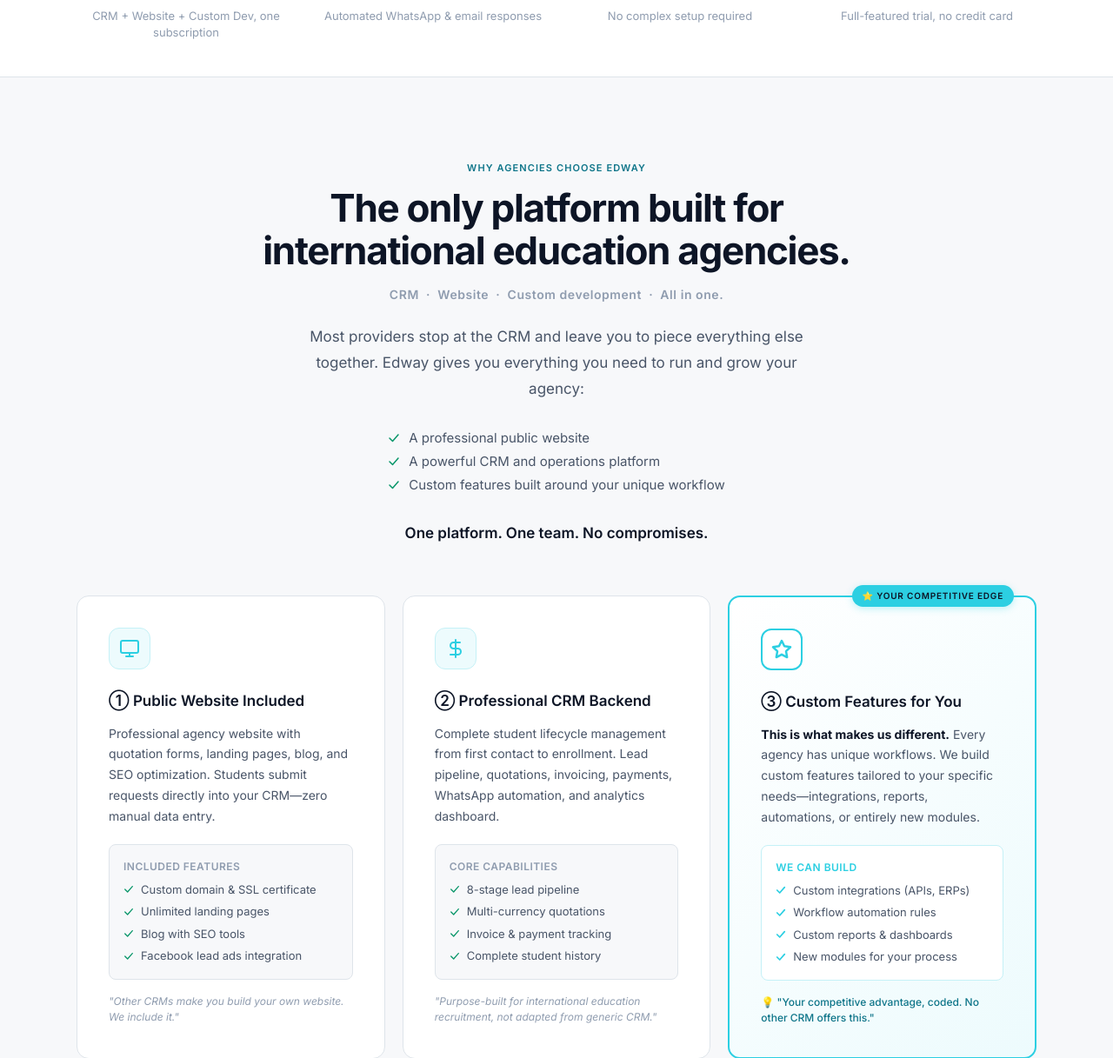
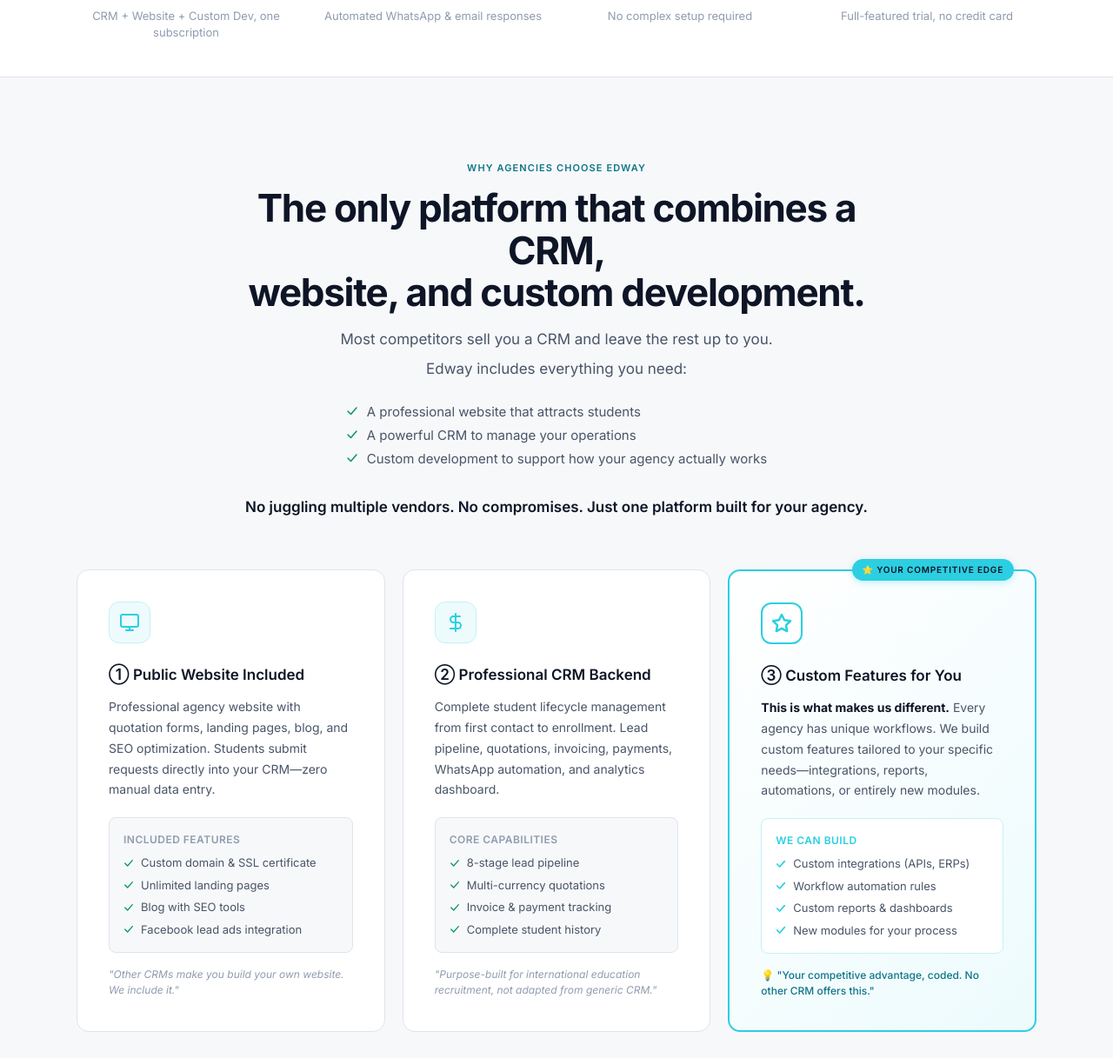
Before and after one commit to hernansaa/edway-web, a Django app: template src/apps/marketing/templates/marketing/home.html in a window 1280 px wide. Shown: the part 1691-2908 px from the top of the page at 87% size. Run offline with Django 5.2, Linux system fonts and the light colour scheme; the template is opened without the code that fills it, so the values that code supplies are empty; style sheets or scripts are compiled from the project's sources.

Commit message:
Update Why agencies section with new copy

```diff
--- a/src/apps/marketing/templates/marketing/home.html
+++ b/src/apps/marketing/templates/marketing/home.html
@@ -139,30 +139,30 @@
         <div style="max-width:720px;margin:0 auto;text-align:center;margin-bottom:56px;">
             <p class="edway-label" style="margin-bottom:14px;">Why agencies choose Edway</p>
             <h2 style="font-size:clamp(28px,3.5vw,44px);font-weight:700;letter-spacing:-0.03em;line-height:1.1;color:var(--text-heading);margin-bottom:16px;">
-                The only platform built for<br>international education agencies.
+                The only platform that combines a CRM,<br>website, and custom development.
             </h2>
-            <p style="font-size:14px;color:var(--text-muted);font-weight:600;letter-spacing:0.04em;margin-bottom:24px;">
-                CRM &nbsp;·&nbsp; Website &nbsp;·&nbsp; Custom development &nbsp;·&nbsp; All in one.
+            <p style="font-size:17px;color:var(--text-body);line-height:1.75;">
+                Most competitors sell you a CRM and leave the rest up to you.
             </p>
-            <p style="font-size:17px;color:var(--text-body);line-height:1.75;max-width:620px;margin:0 auto 8px;">
-                Most providers stop at the CRM and leave you to piece everything else together. Edway gives you everything you need to run and grow your agency:
+            <p style="font-size:17px;color:var(--text-body);line-height:1.75;margin-top:4px;">
+                Edway includes everything you need:
             </p>
             <ul style="list-style:none;padding:0;margin:20px auto;display:inline-block;text-align:left;">
                 <li style="display:flex;align-items:center;gap:10px;font-size:15px;color:var(--text-body);line-height:1.8;">
                     <svg width="14" height="14" viewBox="0 0 14 14" fill="none"><path d="M2 7l3.5 3.5L12 3" stroke="var(--green)" stroke-width="1.5" stroke-linecap="round" stroke-linejoin="round"/></svg>
-                    A professional public website
+                    A professional website that attracts students
                 </li>
                 <li style="display:flex;align-items:center;gap:10px;font-size:15px;color:var(--text-body);line-height:1.8;">
                     <svg width="14" height="14" viewBox="0 0 14 14" fill="none"><path d="M2 7l3.5 3.5L12 3" stroke="var(--green)" stroke-width="1.5" stroke-linecap="round" stroke-linejoin="round"/></svg>
-                    A powerful CRM and operations platform
+                    A powerful CRM to manage your operations
                 </li>
                 <li style="display:flex;align-items:center;gap:10px;font-size:15px;color:var(--text-body);line-height:1.8;">
                     <svg width="14" height="14" viewBox="0 0 14 14" fill="none"><path d="M2 7l3.5 3.5L12 3" stroke="var(--green)" stroke-width="1.5" stroke-linecap="round" stroke-linejoin="round"/></svg>
-                    Custom features built around your unique workflow
+                    Custom development to support how your agency actually works
                 </li>
             </ul>
             <p style="font-size:17px;font-weight:600;color:var(--text-heading);line-height:1.75;margin-top:8px;">
-                One platform. One team. No compromises.
+                No juggling multiple vendors. No compromises. Just one platform built for your agency.
             </p>
         </div>
 
```
